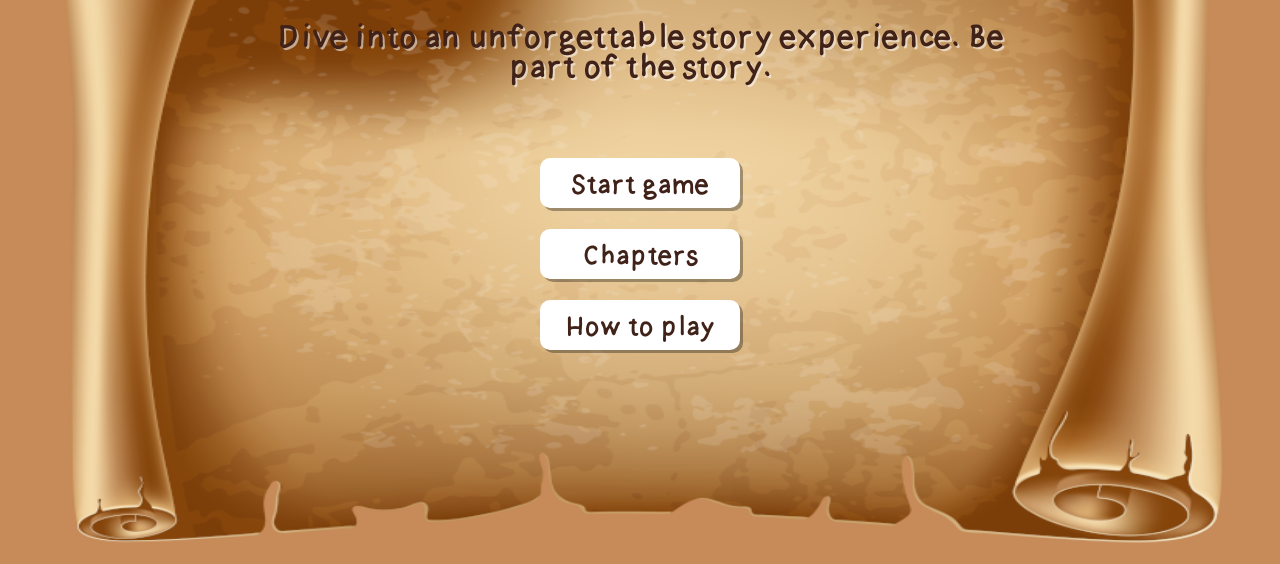
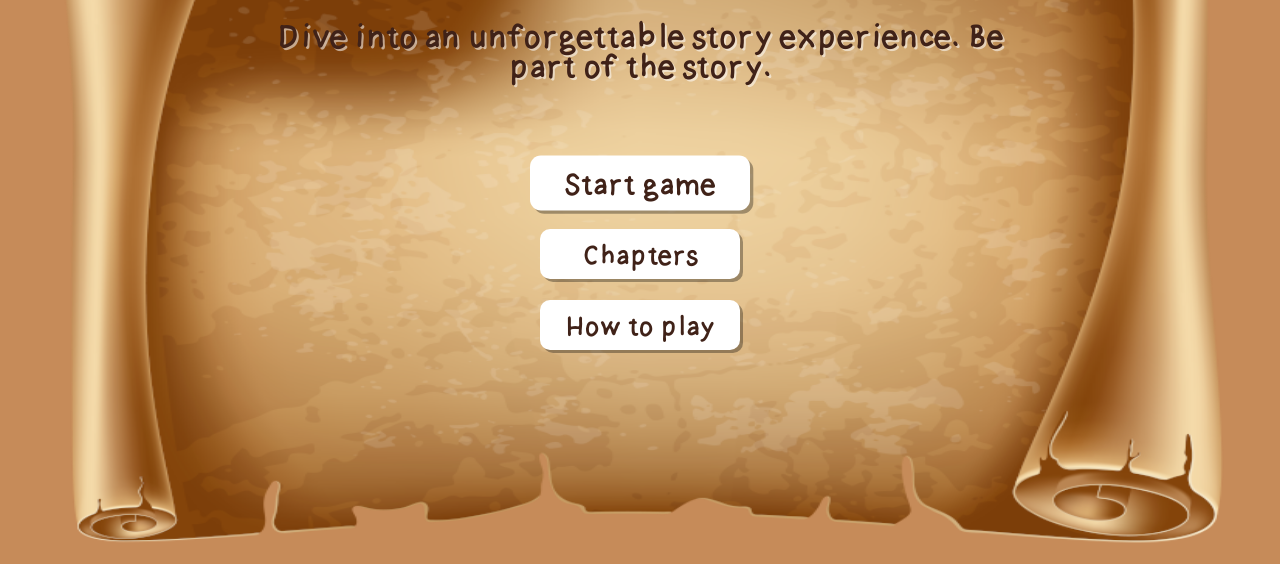
Before and after one commit to Tudwall/Storyteller, a website built with webpack: page dist/index.html in a window 1280 px wide. In both pictures the pointer is over the button "Start game". Shown: the part 248-812 px from the top of the page. Built offline with nearby package versions, Linux system fonts and the light colour scheme.

Commit message:
add scale effect and cursor pointers to all the buttons without effects

```diff
--- a/src/styles/index.css
+++ b/src/styles/index.css
@@ -13,6 +13,12 @@
 body,
 button {
   font-family: "SuperKid", "Brush Script MT", cursive;
+  transition: all 0.5s ease-in-out;
+}
+
+button:hover {
+  cursor: pointer;
+  transform: scale(1.1);
 }
 
 body {
```
